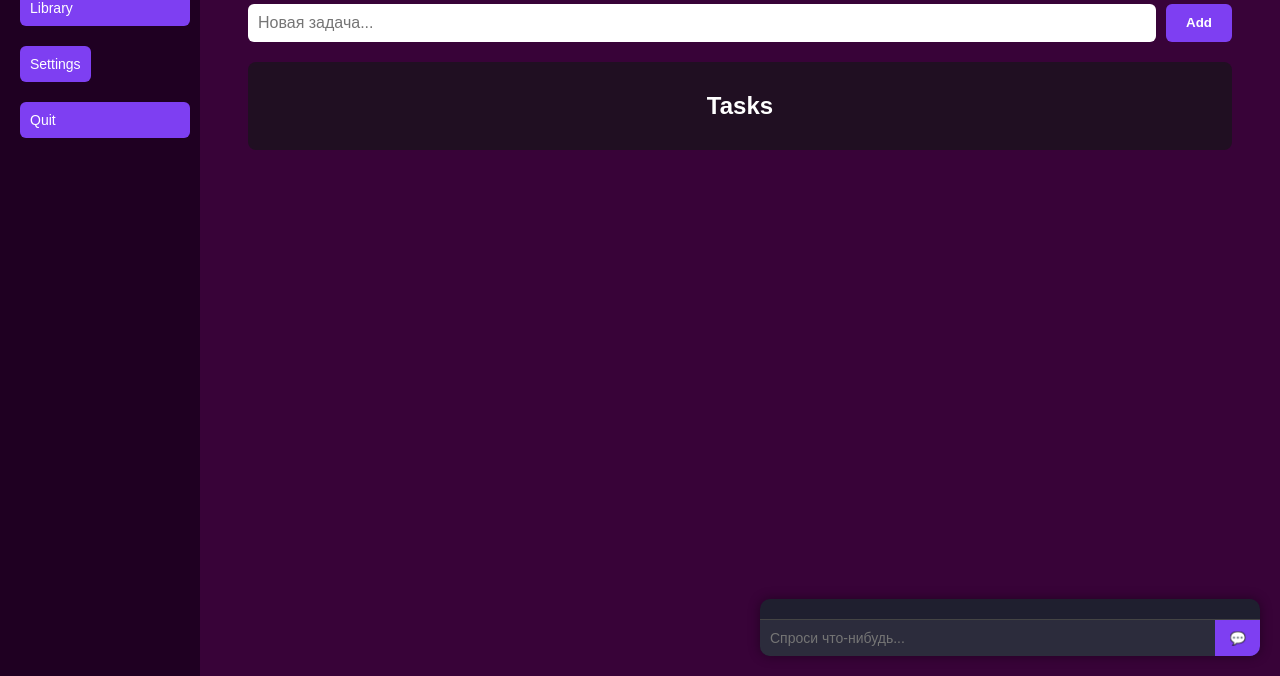
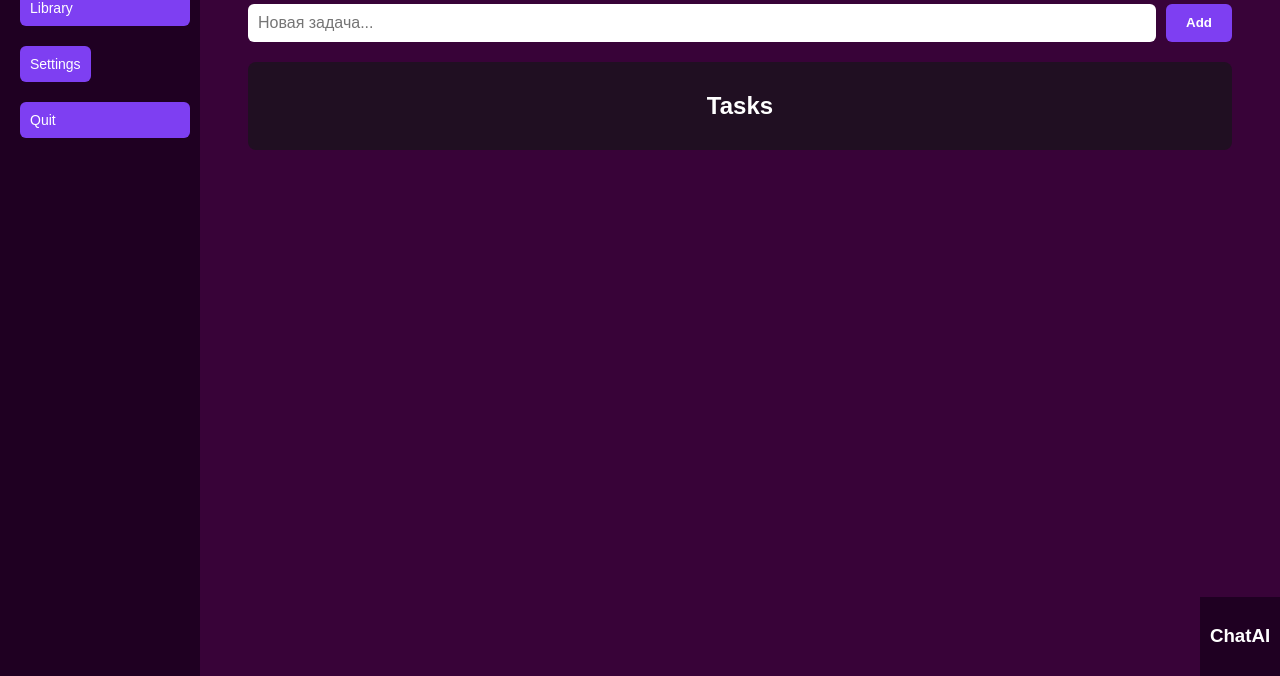
Before and after one commit to HavermAn2/WebAppFullStuck, a website: page simple-auth/frontend/dashboard.html in a window 1280 px wide. Shown: the part 124-800 px from the top of the page. Drawn offline with Linux system fonts and the light colour scheme; no server answers.

```diff
--- a/simple-auth/frontend/dashboard.html
+++ b/simple-auth/frontend/dashboard.html
@@ -2,7 +2,7 @@
 <html lang="ru">
 <head>
   <meta charset="UTF-8">
-  <title>Доска задач</title>
+  <title>Dashboard</title>
   <style>
     body {
       font-family: sans-serif;
@@ -224,7 +224,7 @@
 
 .modal textarea {
   width: 100%;
-  height: 150px;
+  height: 600px;
   background: #333;
   color: white;
   border: none;
@@ -256,19 +256,17 @@
 
 
 .chat-box {
-  position: fixed;
-  bottom: 20px;
-  right: 20px;
-  width: 500px;
+  width: 100%;
   background: #1f1f2f;
   color: white;
   border-radius: 10px;
   overflow: hidden;
-  box-shadow: 0 0 12px rgba(0, 0, 0, 0.4);
+  box-shadow: none;
   font-family: sans-serif;
   display: flex;
   flex-direction: column;
 }
+
 
 #chat-log {
   max-height: 500px;
@@ -306,6 +304,42 @@
   padding: 0 14px;
   cursor: pointer;
 }
+h3{
+  text-align: right;
+  color:#fff
+}
+.sideright {
+  width: 80px;
+  background-color: #1f0022;
+  color: white;
+  height: auto;
+  position: fixed;
+  bottom: 0;
+  right: 0;
+  padding: 10px;
+  box-sizing: border-box;
+  display: flex;
+  flex-direction: column;
+  align-items: center;
+  gap: 10px;
+  overflow: hidden;
+  transition: width 0.3s ease;
+  z-index: 1000;
+}
+
+.sideright:hover {
+  width: 300px; /* ширина в раскрытом виде */
+  align-items: flex-start;
+  padding-left: 20px;
+}
+
+.sideright .chat-box {
+  display: none;
+}
+
+.sideright:hover .chat-box {
+  display: flex;
+}
 
 
   </style>
@@ -321,6 +355,17 @@
     </a>
     <button class="side-btn">Quit</button>
 
+  </aside>
+  <aside class = "sideright">
+    <h3>ChatAI</h3>
+      <!-- 💬 Chat UI -->
+<div class="chat-box">
+  <div id="chat-log"></div>
+  <form id="chat-form">
+    <input type="text" id="chat-input" placeholder="Спроси что-нибудь..." />
+    <button type="submit">💬</button>
+  </form>
+</div>
   </aside>
 
     <main class="main-content">
@@ -348,14 +393,7 @@
       </div>
     </div>
 
-  <!-- 💬 Chat UI -->
-<div class="chat-box">
-  <div id="chat-log"></div>
-  <form id="chat-form">
-    <input type="text" id="chat-input" placeholder="Спроси что-нибудь..." />
-    <button type="submit">💬</button>
-  </form>
-</div>
+
 
     <script src="dashboard.js"></script>
 
```
Also changed, not shown: 1 other file.
